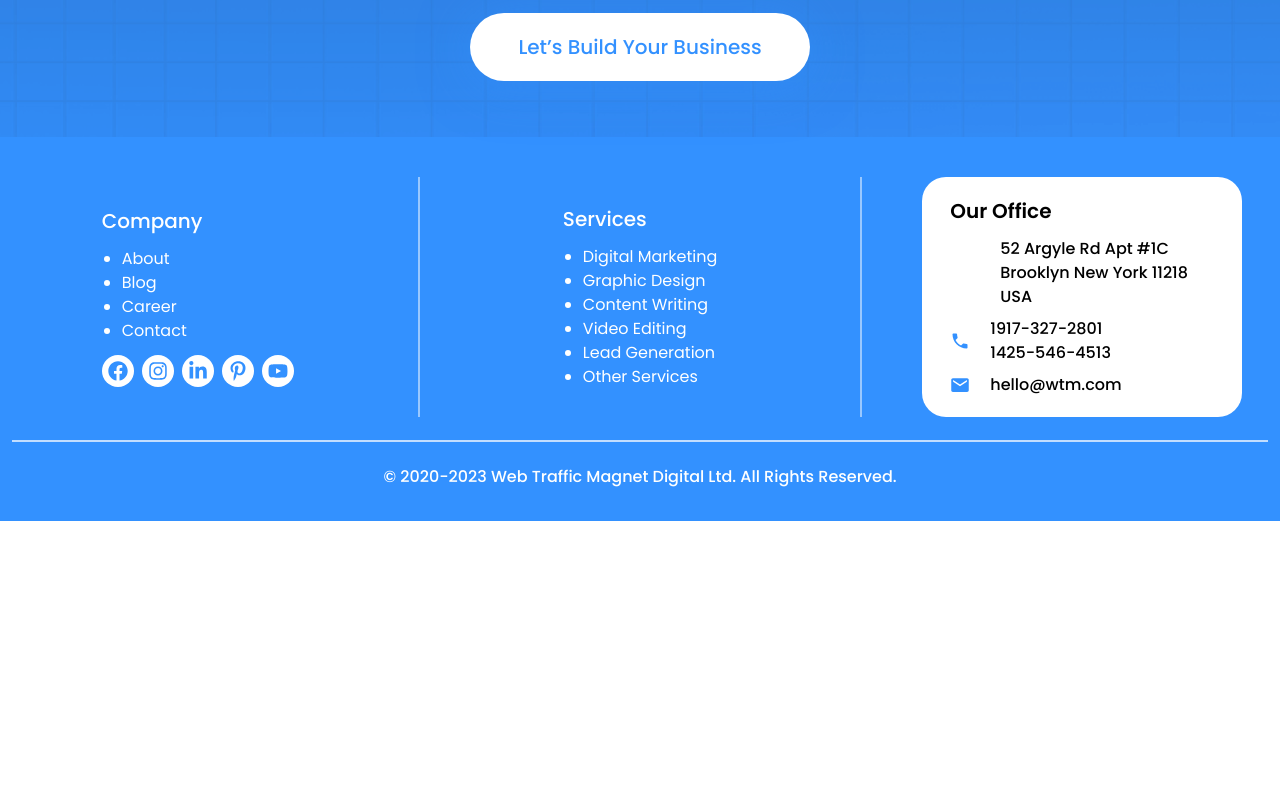
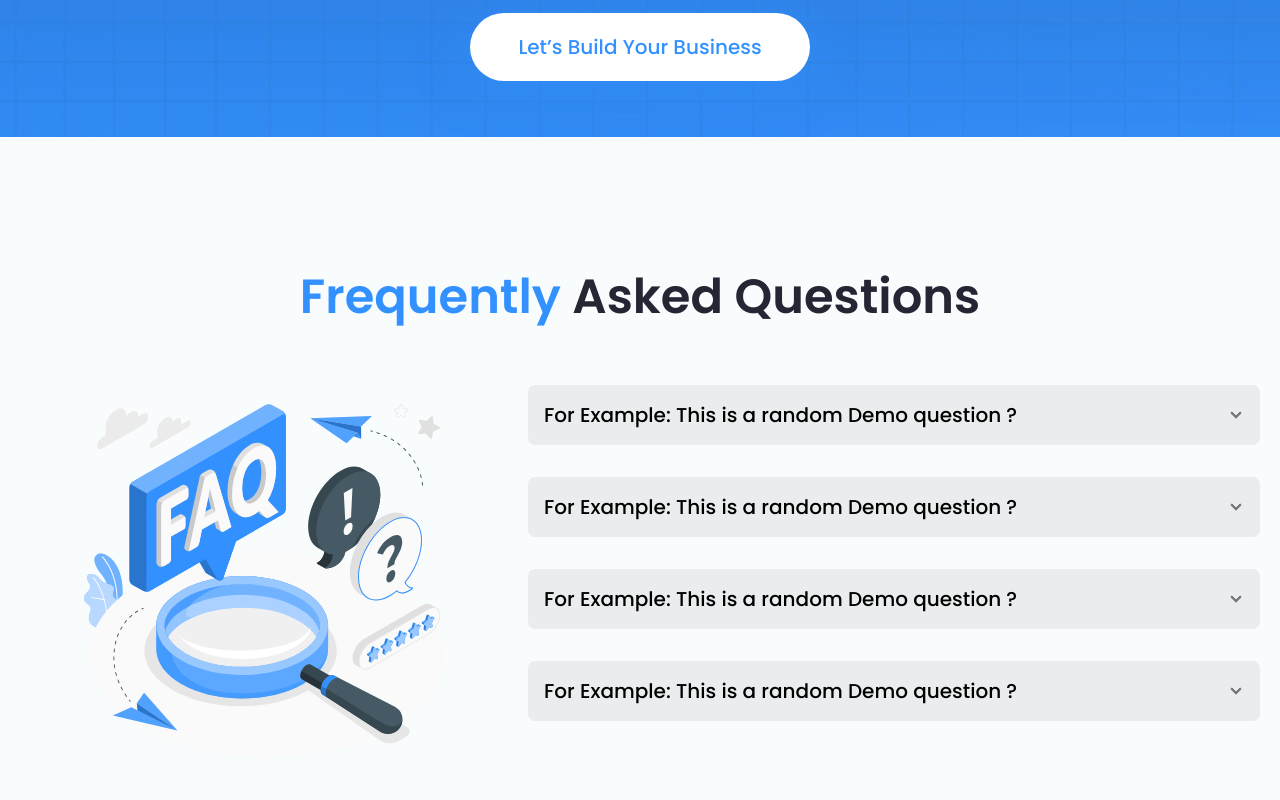
Before and after one commit to showrove-roy/web_traffic, a React (Vite) app: page / in a window 1280 px wide. Shown: the part 4900-5700 px from the top of the page. Before the commit the page ends 5421 px from the top, so only its background shows below. Built offline with nearby package versions, Linux system fonts and the light colour scheme; some icons are missing.

Commit message:
Faq section done

```diff
--- /dev/null
+++ b/src/Pages/Home/FaqSection.jsx
@@ -0,0 +1,90 @@
+import faqSVG from "../../assets/illustration-faq.svg";
+export const FaqSection = () => {
+  return (
+    <section className='bg-[#F9FCFD] maxW1600 py-10'>
+      <h2 className='text-5xl font-semibold text-black-10 text-center mt-10 lg:mt-24 mb-16'>
+        <span className='text-blue'>Frequently </span>Asked Questions
+      </h2>
+
+      <div>
+        <div className='flex flex-col md:flex-row justify-between gap-5 '>
+          <div className='md:w-2/5 w-full flex justify-center items-start'>
+            <img src={`${faqSVG}`} alt='' className='max-w-sm w-full' />
+          </div>
+          <div className='md:w-3/5 w-full'>
+            <div className='lg:max-w-none max-w-xl mx-auto'>
+              {/* Faq 1*/}
+              <div
+                tabIndex={0}
+                className='collapse collapse-arrow rounded-md md:gap-3 gap-1 md:mb-5 mb-3'>
+                <div className='collapse-title lg:text-xl text-base font-medium text-black faqBG after:text-[rgba(0,0,0,0.5)] '>
+                  For Example: This is a random Demo question ?
+                </div>
+                <div className='collapse-content faqBG'>
+                  <p className='md:text-base text-sm text-black pt-2'>
+                    Here is the brief demo answer to the above eample random
+                    demo question.Here is the brief demo answer to the above
+                    eample random demo question .Here is the brief demo answer
+                    to the above eample random demo question.. Here is the brief
+                    demo answer to the above eample random demo question.
+                  </p>
+                </div>
+              </div>
+              {/* Faq2 */}
+              <div
+                tabIndex={0}
+                className='collapse collapse-arrow rounded-md md:gap-3 gap-1 md:mb-5 mb-3'>
+                <div className='collapse-title lg:text-xl text-base font-medium text-black faqBG after:text-[rgba(0,0,0,0.5)] '>
+                  For Example: This is a random Demo question ?
+                </div>
+                <div className='collapse-content faqBG'>
+                  <p className='md:text-base text-sm text-black pt-2'>
+                    Here is the brief demo answer to the above eample random
+                    demo question.Here is the brief demo answer to the above
+                    eample random demo question .Here is the brief demo answer
+                    to the above eample random demo question.. Here is the brief
+                    demo answer to the above eample random demo question.
+                  </p>
+                </div>
+              </div>
+              {/* Faq 3*/}
+              <div
+                tabIndex={0}
+                className='collapse collapse-arrow rounded-md md:gap-3 gap-1 md:mb-5 mb-3'>
+                <div className='collapse-title lg:text-xl text-base font-medium text-black faqBG after:text-[rgba(0,0,0,0.5)] '>
+                  For Example: This is a random Demo question ?
+                </div>
+                <div className='collapse-content faqBG'>
+                  <p className='md:text-base text-sm text-black pt-2'>
+                    Here is the brief demo answer to the above eample random
+                    demo question.Here is the brief demo answer to the above
+                    eample random demo question .Here is the brief demo answer
+                    to the above eample random demo question.. Here is the brief
+                    demo answer to the above eample random demo question.
+                  </p>
+                </div>
+              </div>
+              {/* Faq 4*/}
+              <div
+                tabIndex={0}
+                className='collapse collapse-arrow rounded-md md:gap-3 gap-1 md:mb-5 mb-3'>
+                <div className='collapse-title lg:text-xl text-base font-medium text-black faqBG after:text-[rgba(0,0,0,0.5)] '>
+                  For Example: This is a random Demo question ?
+                </div>
+                <div className='collapse-content faqBG'>
+                  <p className='md:text-base text-sm text-black pt-2'>
+                    Here is the brief demo answer to the above eample random
+                    demo question.Here is the brief demo answer to the above
+                    eample random demo question .Here is the brief demo answer
+                    to the above eample random demo question.. Here is the brief
+                    demo answer to the above eample random demo question.
+                  </p>
+                </div>
+              </div>
+            </div>
+          </div>
+        </div>
+      </div>
+    </section>
+  );
+};
--- a/src/Pages/Home/Home.jsx
+++ b/src/Pages/Home/Home.jsx
@@ -1,6 +1,7 @@
 import { BuildBrand } from "../../Components/BuildBrand/BuildBrand";
 import { BlogSection } from "./BlogSection";
 import { Documentary } from "./Documentary";
+import { FaqSection } from "./FaqSection";
 import { FormulaSection } from "./FormulaSection";
 import { HeroSlider } from "./HeroSlider";
 import { ServiceSection } from "./ServiceSection";
@@ -25,6 +26,9 @@ export const Home = () => {
       </section>
       {/* Brand section */}
       <BuildBrand />
+
+      {/* FAQ Section */}
+      <FaqSection />
     </>
   );
 };
--- a/src/index.css
+++ b/src/index.css
@@ -26,7 +26,10 @@
     background: url("./assets/img-pattern.svg"), no-repeat center center/cover;
   }
   .brandSectionBG2 {
-    background: url("./assets/pattern.png"),
-      #3391ff no-repeat center /cover;
+    background: url("./assets/pattern.png"), #3391ff no-repeat center / cover;
+  }
+  .faqBG {
+    border-radius: 6.896px;
+    background: rgba(0, 0, 0, 0.06);
   }
 }
--- a/tailwind.config.js
+++ b/tailwind.config.js
@@ -6,6 +6,7 @@ export default {
       'blue': '#3391FF',
       'white': '#ffffff',
       'black-10': '#262534',
+      'black': '#000000',
       'green': '#13ce66',
       'gray-dark': '#273444',
       'gray': '#8492a6',
```
Also changed, not shown: src/assets/WhatsApp Image 2023-12-07 at 11.27.50 AM.jpeg (added), src/assets/illustration-faq.svg (added).
